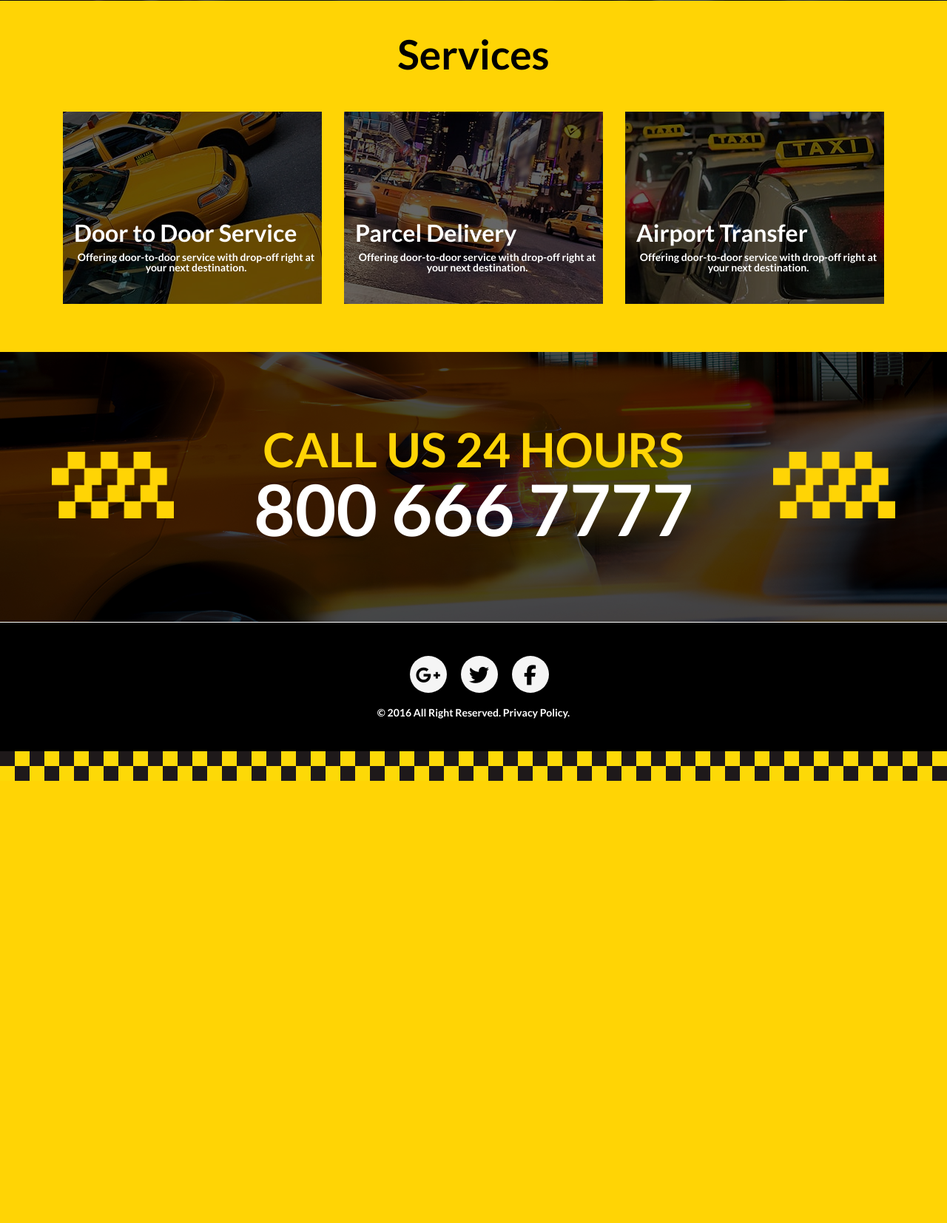
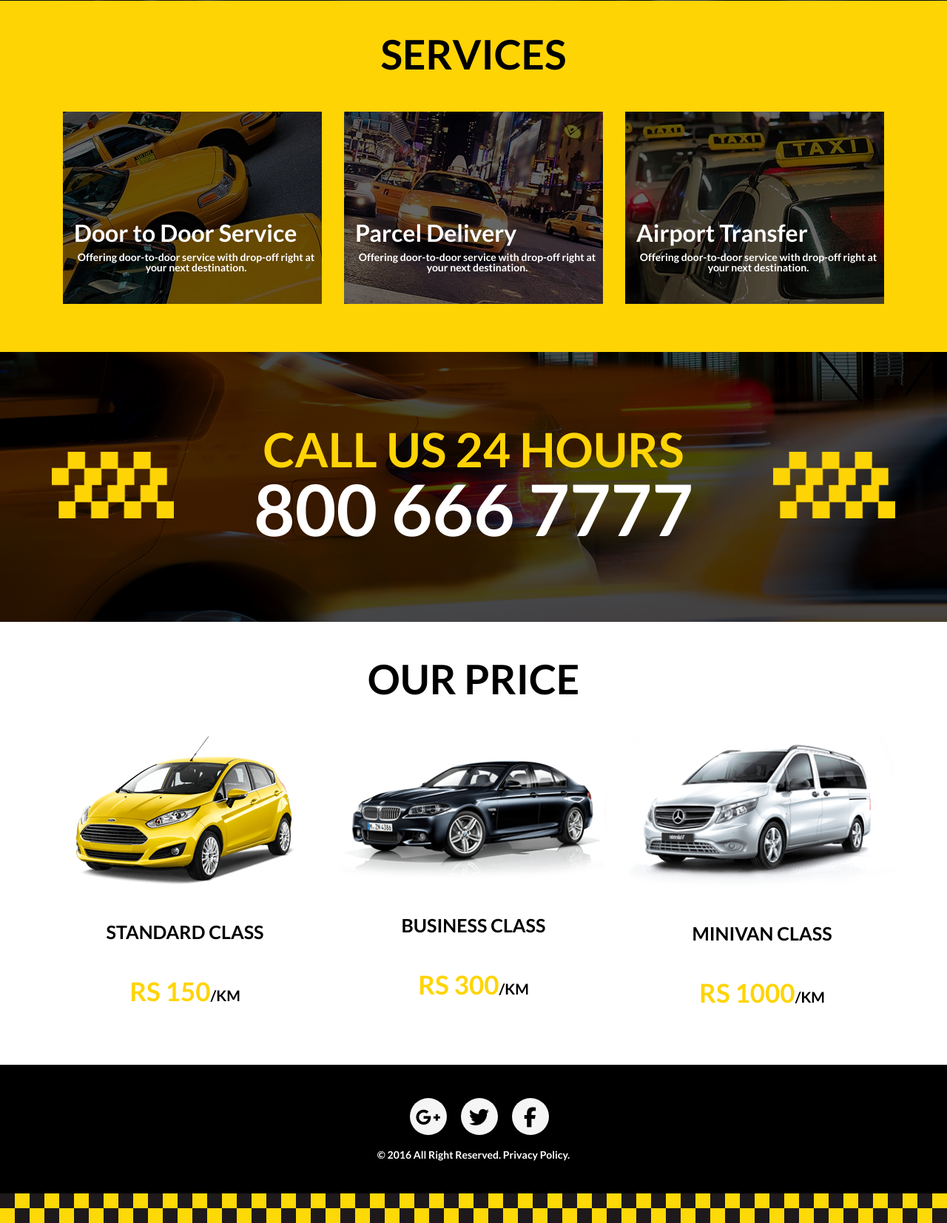
Before and after one commit to shazaib/Project2016, a PHP site: page / in a window 1280 px wide. Shown: the part 852-2506 px from the top of the page at 74% size. Before the commit the page ends 1908 px from the top, so only its background shows below. Run offline with PHP 8.4, Linux system fonts and the light colour scheme; some libraries are stand-ins or nearby versions.

Commit message:
3file updated and 3new car images added

```diff
--- a/header.php
+++ b/header.php
@@ -120,7 +120,7 @@
 
 	jQuery("#toggle-icon").click(function() {
 
-		jQuery(".nav-menu").slideToggle(400, function() {
+		jQuery(".nav-menu").slideToggle(300, function() {
 			jQuery(this).toggleClass("nav-menu-expended").css('display', '');
 		});;
 	});
--- a/index.php
+++ b/index.php
@@ -100,8 +100,28 @@
 				<div class="price">
 					<div class="container">
 						<div class="row">
-							<div class="col-lg-4 col-md-4 col-sm-4 ">
+							<h1 class="price-h1">our price</h1>
 
+							<div class="col-md-4 col-sm-4">
+								<img class="img-responsive" src="images/standard_class.png">
+								<h1 style="font-size:25px;" class="price-h1">Standard Class</h1>
+
+								<h1 style="font-size:35px; font-weight:600; color:#ffd405; padding:0;" class="price-h1">Rs 150<span style="font-size:20px; color:#000;">/KM</span></h1>
+							</div>
+
+
+
+							<div class="col-md-4 col-sm-4">
+								<img class="img-responsive" src="images/business_class.png">
+								<h1 style="font-size:25px;" class="price-h1">Business Class</h1>
+
+								<h1 style="font-size:35px; font-weight:600; color:#ffd405; padding:0;" class="price-h1">Rs 300<span style="font-size:20px; color:#000;">/KM</span></h1>
+							</div>
+							<div class="col-md-4 col-sm-4">
+								<img class="img-responsive" src="images/minivan_class.png">
+								<h1 style="font-size:25px;" class="price-h1">Minivan Class</h1>
+
+								<h1 style="font-size:35px; font-weight:600; color:#ffd405; padding:0;" class="price-h1">Rs 1000<span style="font-size:20px; color:#000;">/KM</span></h1>
 							</div>
 						</div>
 
--- a/style.css
+++ b/style.css
@@ -113,6 +113,7 @@ section h1{
 	font-size: 55px;
     color: #000;
     margin-bottom: 50px;
+    text-transform: uppercase;
 }
 
 #section-sub{
@@ -332,7 +333,18 @@ section h1{
 
 .price{
 	width: 100%;
+	/*text-align: center;*/
+	text-align:-webkit-center;
 	/*background: red;*/
+	padding-bottom: 80px;
+}
+
+.price-h1{
+	font-family: 'Lato', sans-serif;
+	font-size: 55px;
+	color: #000;
+	text-transform: uppercase;
+	padding: 50px 0;
 }
 
 
```
Also changed, not shown: images/business_class.png (added), images/minivan_class.png (added), images/standard_class.png (added).
